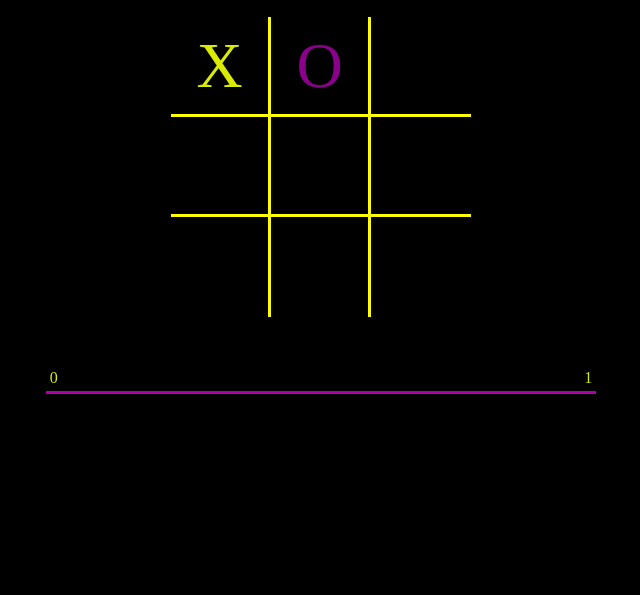
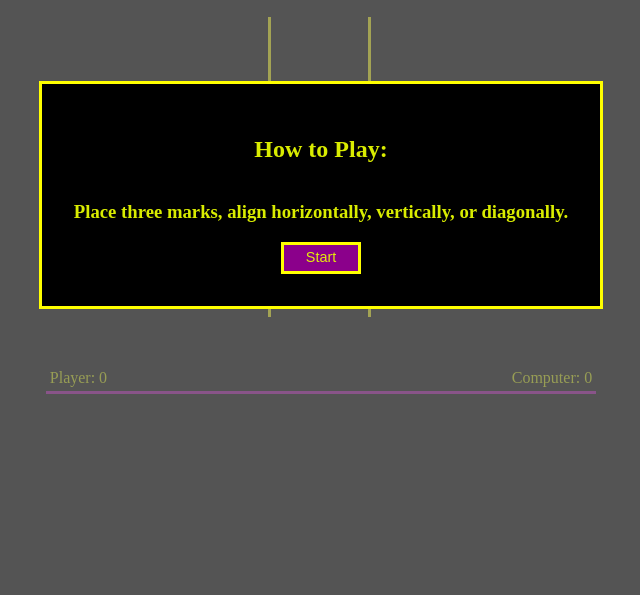
Before and after one commit to pac-dan/x-o, a plain HTML site: page index.html in a window 1280 px wide. Shown: the part 205-800 px from the top of the page, without its empty margins (319-959 px from the left). Drawn offline with Linux system fonts and the light colour scheme; files whose address does not match are found by name.

Commit message:
add welcome/rules message and start button

```diff
--- a/assets/css/style.css
+++ b/assets/css/style.css
@@ -11,6 +11,12 @@
         align-items: center;
         flex-direction: column;
         height: 90vh;
+    }
+
+    h2 {
+        display: flex;
+        justify-content: center;
+        align-items: center;
     }
 
     #header {
@@ -142,16 +148,16 @@
         display: flex;
     }
 
-    #border-bottom {
+    .border-bottom {
         border-bottom: 3px solid yellow;
     }
 
-    #border-bottom-border-right {
+    .border-bottom-border-right {
         border-bottom: 3px solid yellow;
         border-right: 3px solid yellow;
     }
 
-    #border-right {
+    .border-right {
         border-right: 3px solid yellow;
     }
 
--- /dev/null
+++ b/assets/js/script.js
@@ -0,0 +1,44 @@
+document.addEventListener('DOMContentLoaded', () => {
+    // Game elements
+    const board= document.querySelectorAll('[data-cell]');
+    const messageBackgroundElement = document.getElementById('messageBackground')
+    const welcomeMessageElement = document.getElementById('welcomeMessageBackground');
+    const startButtonElement = document.getElementById('startButton');
+    const restartButtonElement = document.getElementById('restartButton')
+    const winningMessageElement = document.getElementById('winningMessage');
+    const winningMessageTextElement = winningMessageElement.querySelector('h2');
+    const playerScoreElement = document.getElementById('playerScore');
+    const computerScoreElement = document.getElementById('computerScore');
+
+    // Players scores start at 0
+    let playerScore = 0;
+    let computerScore = 0;
+
+    // Players marks
+    const X_CLASS = 'x';
+    const CIRCLE_CLASS = 'circle';
+
+    // Winning Combinations
+    const WINNING_COMBINATIONS = [
+        [1, 2, 3],
+        [4, 5, 6],
+        [7, 8, 9],
+        [1, 4, 7],
+        [2, 5, 8],
+        [3, 6, 9],
+        [1, 5, 9],
+        [7, 5, 3]
+    ]
+
+
+     // welcome message
+     welcomeMessageElement.classList.add('show');
+     startButtonElement.addEventListener('click', () => {
+        welcomeMessageElement.classList.remove('show');
+        startGame();
+     });
+
+     // restart button has the same action
+     restartButton.addEventListener('click', startGame)
+
+});
--- a/index.html
+++ b/index.html
@@ -9,23 +9,33 @@
 <body>
     <h1 id="header">Tic Tac Toe</h1>
     <div id="board" class="board">
-        <div data-index="0" id="border-bottom-border-right" class="cell x">X</div>
-        <div data-index="1" id="border-bottom-border-right" class="cell circle">O</div>
-        <div data-index="2" id="border-bottom" class="cell"></div>
-        <div data-index="3" id="border-bottom-border-right" class="cell"></div>
-        <div data-index="4" id="border-bottom-border-right" class="cell"></div>
-        <div data-index="5" id="border-bottom" class="cell"></div>
-        <div data-index="6" id="border-right" class="cell"></div>
-        <div data-index="7" id="border-right" class="cell"></div>
+        <div data-index="0" class="cell border-bottom-border-right"></div>
+        <div data-index="1" class="cell border-bottom-border-right"></div>
+        <div data-index="2" class="cell border-bottom"></div>
+        <div data-index="3" class="cell border-bottom-border-right"></div>
+        <div data-index="4" class="cell border-bottom-border-right"></div>
+        <div data-index="5" class="cell border-bottom"></div>
+        <div data-index="6" class="cell border-right"></div>
+        <div data-index="7" class="cell border-right"></div>
         <div data-index="8" class="cell"></div>
     </div>
-    <div class="score-area" id="scoreArea"><span class="player-score" id="playerScore">0</span><span class="computer-score" id="computerScore">1</span></div>
+    <div class="score-area" id="scoreArea">
+        <span class="player-score" id="playerScore">Player: 0</span>
+        <span class="computer-score" id="computerScore">Computer: 0</span>
+    </div>
     <div class="message-background" id="messageBackground">
     <div class="winning-message " id="winningMessage">
         <h2></h2>
         <button class="restart-btn" id="restartButton">Restart</button>
     </div>
     </div>
+    <div class="message-background show" id="welcomeMessageBackground">
+        <div class="winning-message" id="welcomeMessage">
+            <h2>How to Play:</h2>
+            <h3>Place three marks, align horizontally, vertically, or diagonally.</h3>
+            <button class="restart-btn" id="startButton">Start</button>
+        </div>
+        </div>
     <script src="assets/js/script.js"></script>
 </body>
 </html>
```
